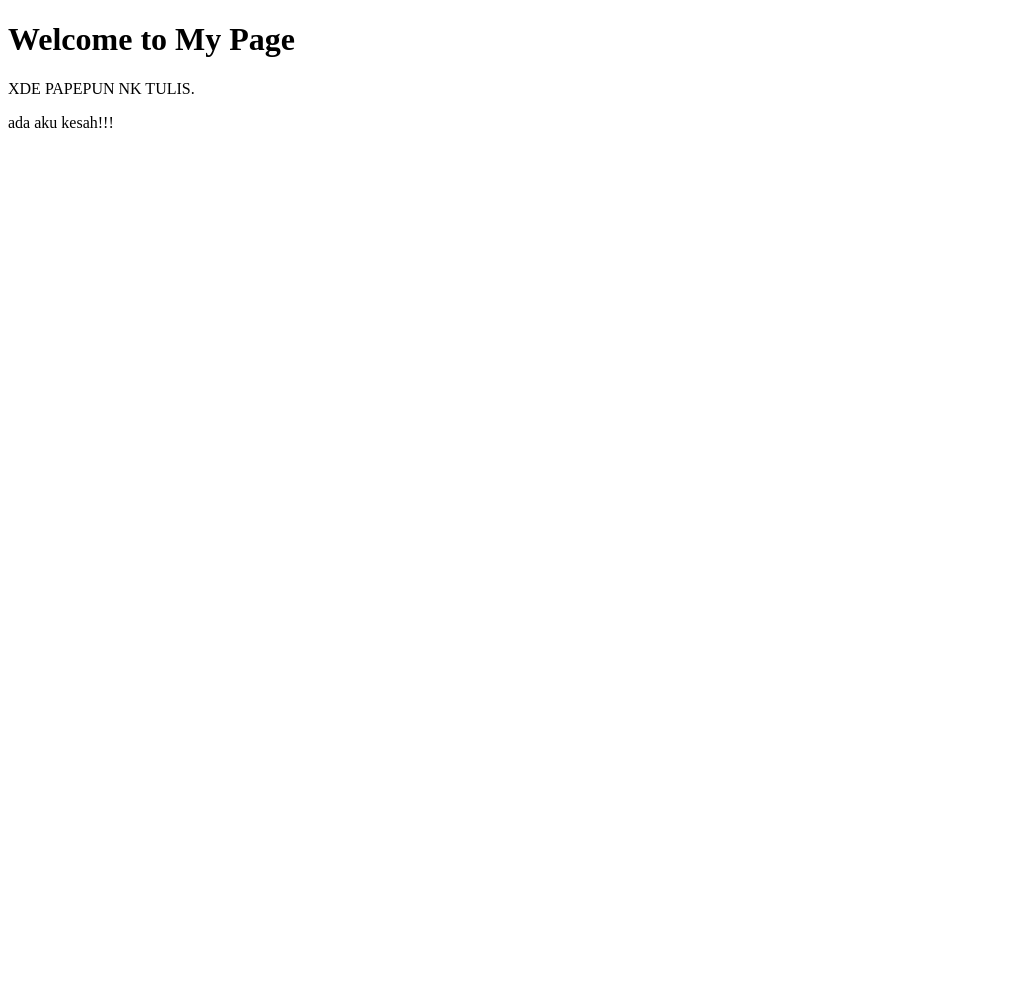
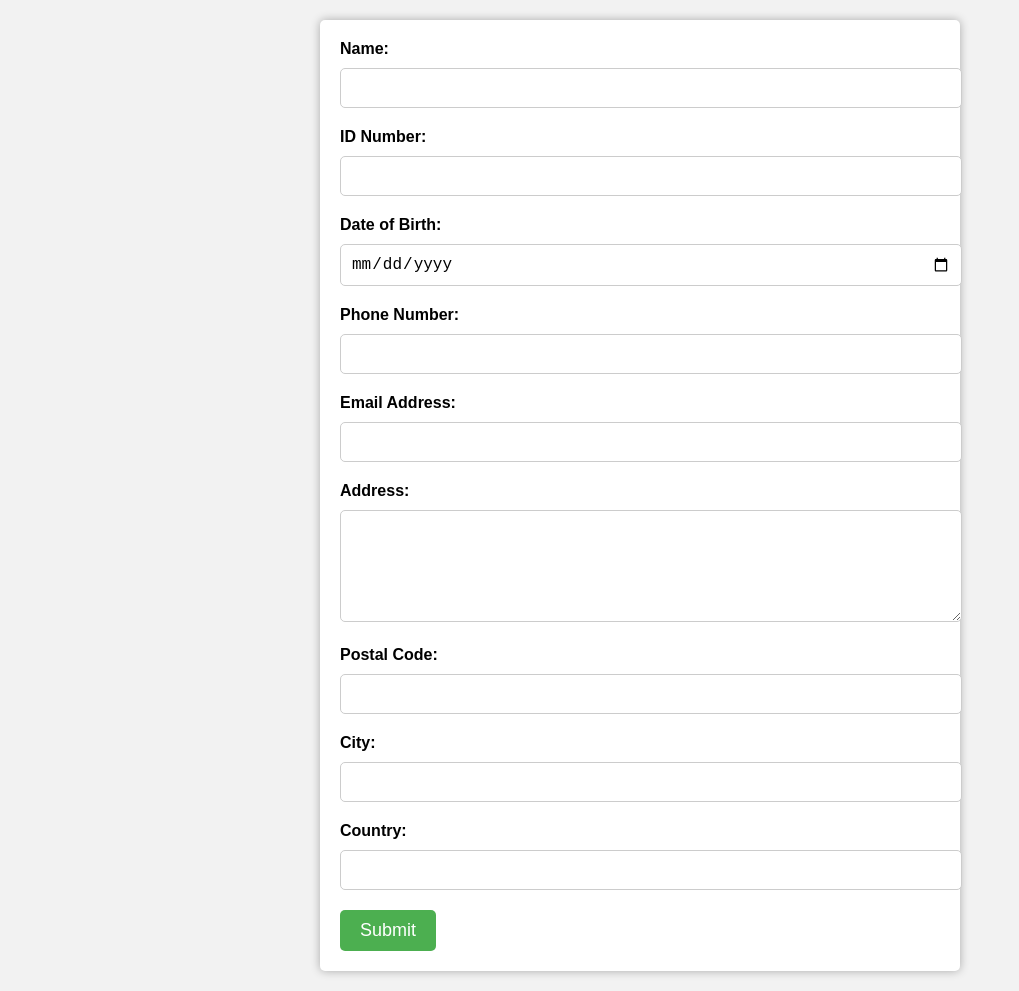
Before and after one commit to afiqshamsudin84/AfiqWeb, a plain HTML site: page index.html in a window 1280 px wide. Shown: the whole page, without its empty margins (0-1019 px from the left). Before the commit the page ends 800 px from the top, so only its background shows below. Drawn offline with Linux system fonts and the light colour scheme.

Commit message:
Update index.html

```diff
--- a/index.html
+++ b/index.html
@@ -1,15 +1,96 @@
 <!DOCTYPE html>
 <html>
-<head>
-	<title>SAJA JE NAK TEST WEB NI</title>
-</head>
-<body>
-	<h1>Welcome to My Page</h1>
-	<div id="section1">
-		<p>XDE PAPEPUN NK TULIS.</p>
-	</div>
-	<div id="section2">
-		<p>ada aku kesah!!!</p>
-	</div>
-</body>
-</html>
+  <head>
+    <meta charset="UTF-8">
+    <title>Personal Information Form</title>
+    <style>
+      /* CSS styling */
+      body {
+        font-family: Arial, sans-serif;
+        background-color: #f2f2f2;
+        margin: 0;
+        padding: 0;
+      }
+      form {
+        max-width: 600px;
+        margin: 20px auto;
+        padding: 20px;
+        background-color: #fff;
+        border-radius: 5px;
+        box-shadow: 0 0 10px rgba(0, 0, 0, 0.3);
+      }
+      label {
+        display: block;
+        margin-bottom: 10px;
+        font-weight: bold;
+      }
+      input[type="text"],
+      input[type="email"],
+      input[type="tel"],
+      input[type="date"],
+      textarea {
+        width: 100%;
+        padding: 10px;
+        border: 1px solid #ccc;
+        border-radius: 5px;
+        font-size: 16px;
+        margin-bottom: 20px;
+      }
+      input[type="submit"] {
+        background-color: #4CAF50;
+        color: #fff;
+        padding: 10px 20px;
+        border: none;
+        border-radius: 5px;
+        font-size: 18px;
+        cursor: pointer;
+      }
+      input[type="submit"]:hover {
+        background-color: #3e8e41;
+      }
+    </style>
+  </head>
+  <body>
+    <form>
+      <label for="name">Name:</label>
+      <input type="text" id="name" name="name" required>
+
+      <label for="id-number">ID Number:</label>
+      <input type="text" id="id-number" name="id-number" required>
+
+      <label for="dob">Date of Birth:</label>
+      <input type="date" id="dob" name="dob" required>
+
+      <label for="phone">Phone Number:</label>
+      <input type="tel" id="phone" name="phone" required>
+
+      <label for="email">Email Address:</label>
+      <input type="email" id="email" name="email" required>
+
+      <label for="address">Address:</label>
+      <textarea id="address" name="address" rows="5" required></textarea>
+
+      <label for="postcode">Postal Code:</label>
+      <input type="text" id="postcode" name="postcode" required>
+
+      <label for="city">City:</label>
+      <input type="text" id="city" name="city" required>
+
+      <label for="country">Country:</label>
+      <input type="text" id="country" name="country" required>
+
+      <input type="submit" value="Submit">
+    </form>
+
+    <script>
+      // JavaScript validation
+      const form = document.querySelector('form');
+      const nameInput = document.getElementById('name');
+      const idNumberInput = document.getElementById('id-number');
+      const dobInput = document.getElementById('dob');
+      const phoneInput = document.getElementById('phone');
+      const emailInput = document.getElementById('email');
+      const addressInput = document.getElementById('address');
+      const postcodeInput = document.getElementById('postcode');
+      const cityInput = document.getElementById('city');
+      const countryInput = document.getElementById('
```
